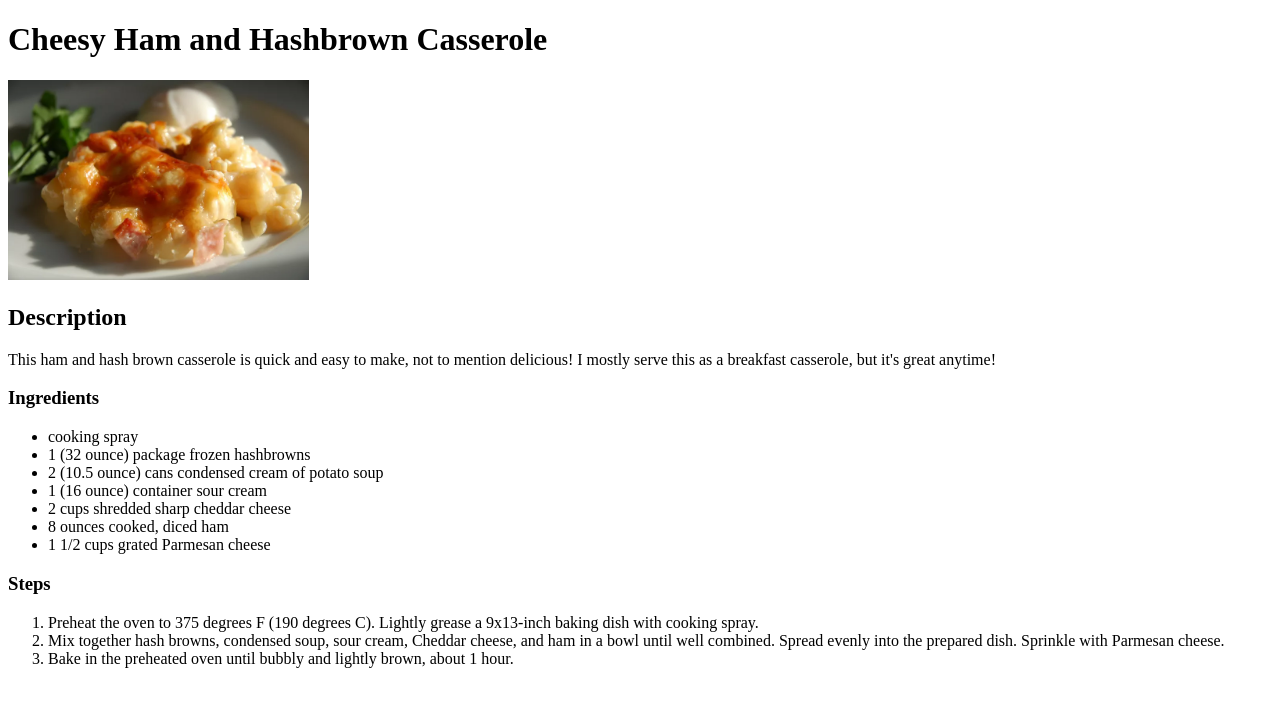
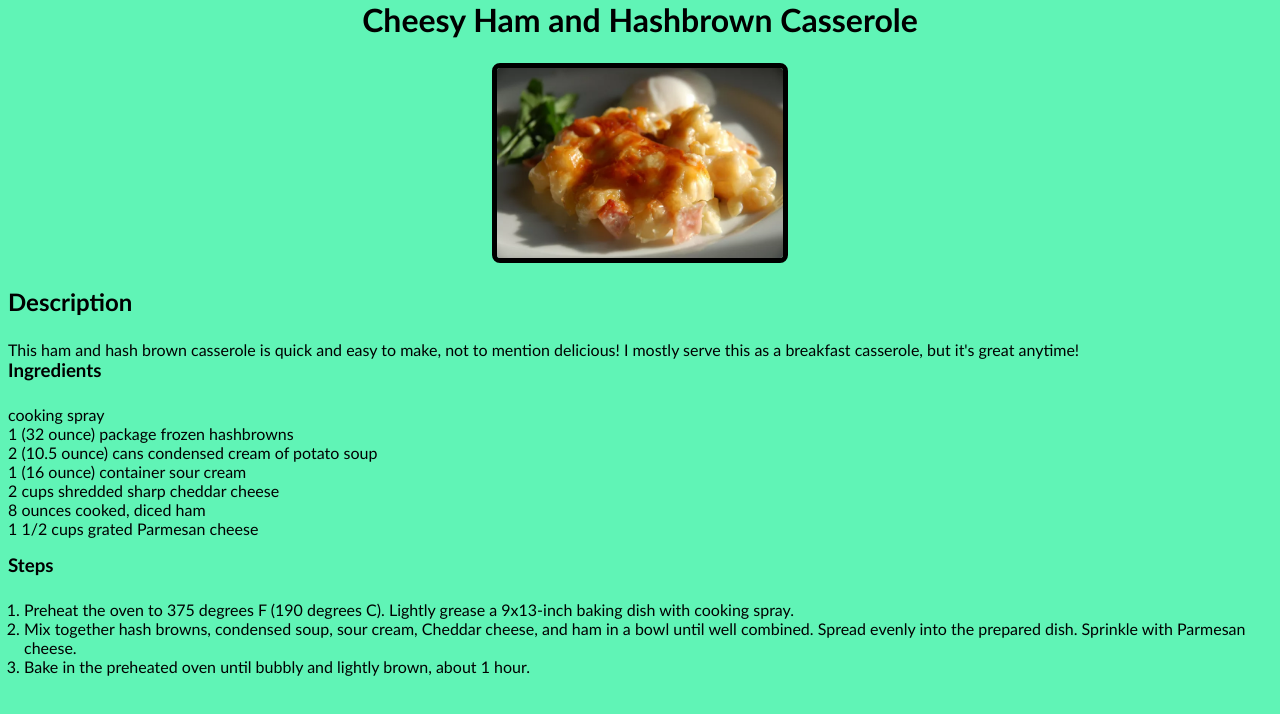
Before and after one commit to teenabobeena/odin-recipes, a plain HTML site: page recipes/cheesy-ham-and-hashbrown-casserole.html in a window 1280 px wide. Drawn offline with Linux system fonts and the light colour scheme.

Commit message:
Add styles to casserole page

```diff
--- a/recipes/cheesy-ham-and-hashbrown-casserole.html
+++ b/recipes/cheesy-ham-and-hashbrown-casserole.html
@@ -2,14 +2,18 @@
 <html lang="en">
 <head>
     <meta charset="UTF-8">
+    <link rel="stylesheet" href="../recipe-styles.css">
     <title>Cheesy Ham and Hashbrown Casserole</title>
 </head>
 <body>
-    <h1>Cheesy Ham and Hashbrown Casserole</h1>
-    <img src="../images/cheesyhamandhashbrowncasserole.webp" height="200" alt="photo of casserole">
-    <h2>Description</h2>
+    <h1 class="mb-24">Cheesy Ham and Hashbrown Casserole</h1>
+    <img class="mb-24" src="../images/cheesyhamandhashbrowncasserole.webp" height="200" alt="photo of casserole">
+    <div class="description">
+        <h2 class="mb-24">Description</h2>
         <p>This ham and hash brown casserole is quick and easy to make, not to mention delicious! I mostly serve this as a breakfast casserole, but it's great anytime!</p>
-    <h3>Ingredients</h3>
+    </div>
+    <div class="description">
+        <h3 class="mb-8">Ingredients</h3>
         <ul>
             <li>cooking spray</li>
             <li>1 (32 ounce) package frozen hashbrowns</li>
@@ -19,11 +23,14 @@
             <li>8 ounces cooked, diced ham</li>
             <li>1 1/2 cups grated Parmesan cheese</li>
         </ul>
-    <h3>Steps</h3>
+    </div>
+    <div class="description">
+        <h3 class="mb-24">Steps</h3>
         <ol>
             <li>Preheat the oven to 375 degrees F (190 degrees C). Lightly grease a 9x13-inch baking dish with cooking spray.</li>
             <li>Mix together hash browns, condensed soup, sour cream, Cheddar cheese, and ham in a bowl until well combined. Spread evenly into the prepared dish. Sprinkle with Parmesan cheese.</li>
             <li>Bake in the preheated oven until bubbly and lightly brown, about 1 hour.</li>
         </ol>
+    </div>
 </body>
 </html>
```
Also changed, not shown: recipe-styles.css (renamed from styles/lasagna-styles.css), recipes/lasagna.html (indentation only). Lines whose indentation alone changed are shown as unchanged.
